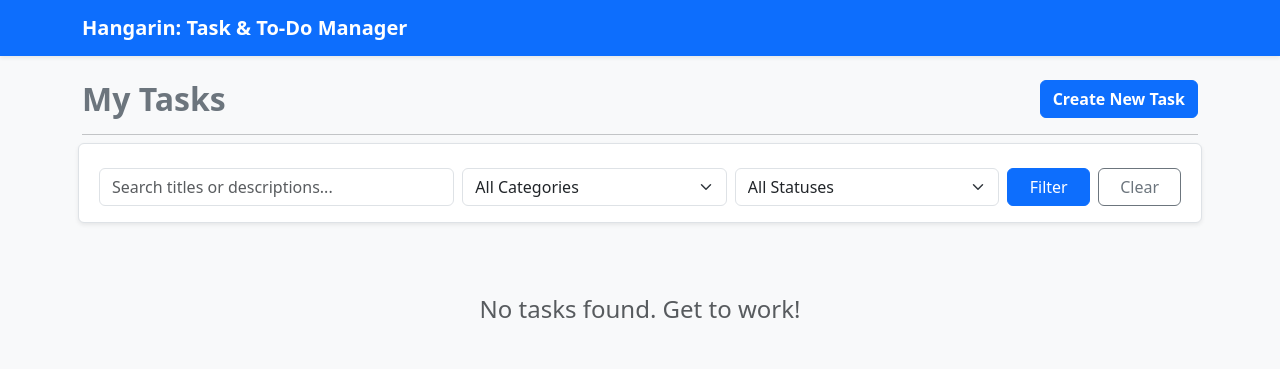
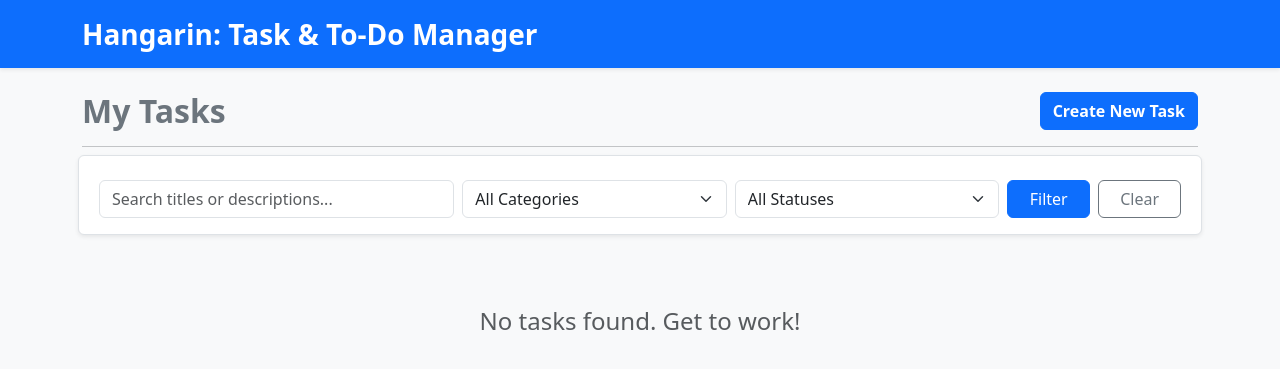
Before and after one commit to lance-cyph/Hangarin, a Django app: template tasks/templates/tasks/task_list.html in a window 1280 px wide. Shown: the top 369 px of the page. Run offline with Django 3.2, Linux system fonts and the light colour scheme; the template is opened without the code that fills it, so the values that code supplies are empty.

Commit message:
minor change

```diff
--- a/tasks/templates/tasks/task_detail.html
+++ b/tasks/templates/tasks/task_detail.html
@@ -10,7 +10,7 @@
 
     <nav class="navbar navbar-dark bg-primary shadow-sm mb-4">
         <div class="container">
-            <a class="navbar-brand fw-bold" href="{% url 'task_list' %}">&larr;</a>
+            <a class="navbar-brand fw-bold fs-3" href="{% url 'task_list' %}">&larr;</a>
         </div>
     </nav>
 
--- a/tasks/templates/tasks/task_list.html
+++ b/tasks/templates/tasks/task_list.html
@@ -23,7 +23,7 @@
     <!-- Navigation Bar -->
     <nav class="navbar navbar-dark bg-primary shadow-sm mb-4">
         <div class="container">
-            <a class="navbar-brand fw-bold" href="{% url 'task_list' %}">Hangarin: Task & To-Do Manager</a>
+            <a class="navbar-brand fw-bold fs-3" href="{% url 'task_list' %}">Hangarin: Task & To-Do Manager</a>
         </div>
     </nav>
 
```
